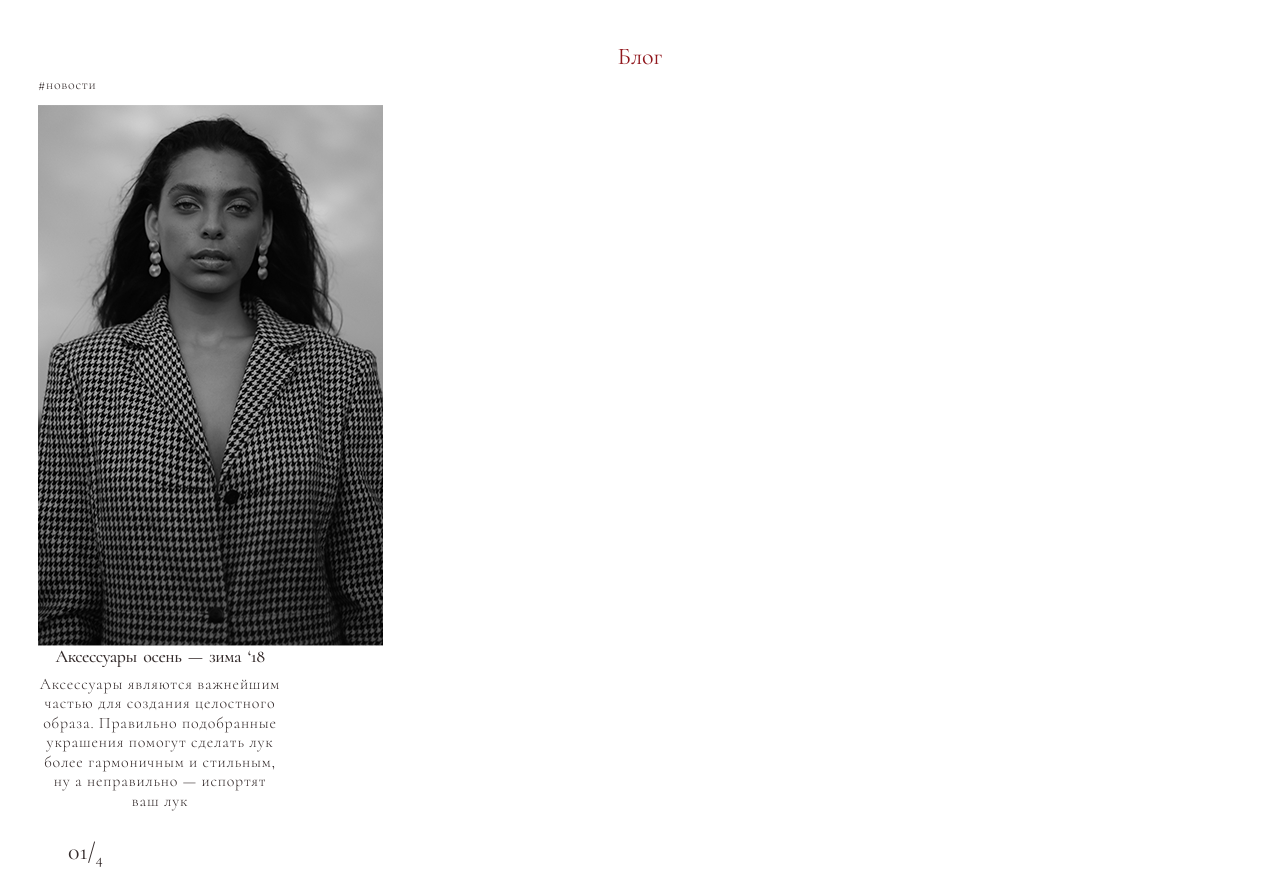
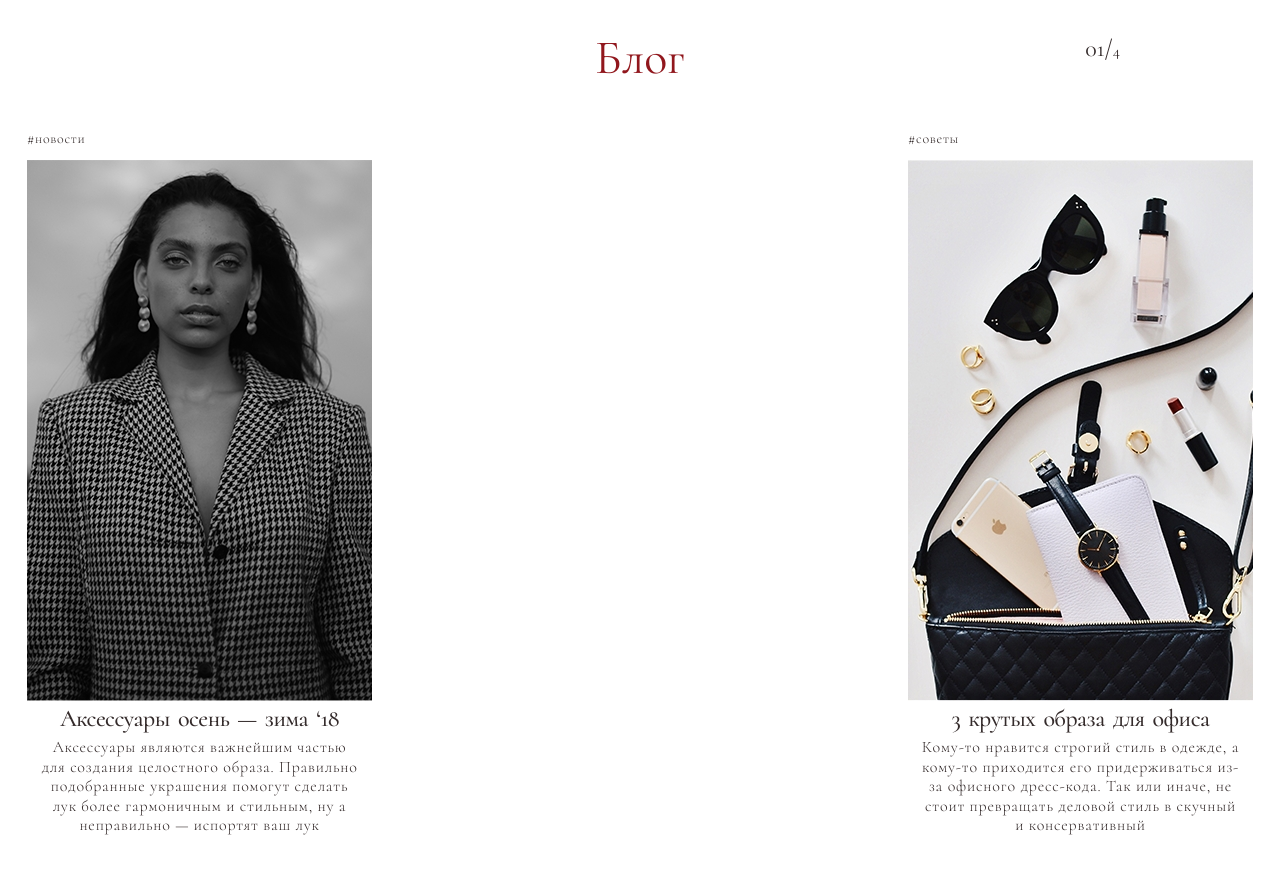
Before and after one commit to bunkerWHz/Women-s-shop, a website: page src/index.html in a window 1280 px wide. Shown: the part 2720-3591 px from the top of the page. Drawn offline with nearby package versions, Linux system fonts and the light colour scheme.

Commit message:
add 764 blog styles

```diff
--- a/src/index.html
+++ b/src/index.html
@@ -210,18 +210,18 @@
                               <p class="slide__desc">Аксессуары являются важнейшим частью для создания целостного образа. Правильно подобранные украшения помогут сделать лук более гармоничным и стильным, ну а неправильно — испортят ваш лук</p>
                               </a>
                     </article>
-                    <article class="slide">
-                            <a href="#" class="slide__link">
+                    <article class="slide slide--active">
+                            <a href="#" class="slide__link ">
                                 <ul class="tags">
-                                    <li class="tag">#новости</li>
+                                    <li class="tag">#советы</li>
                                 </ul>
                             <picture>
                                     <source srcset="/img/1400_blog_slide-2.jpg" media="(min-width:1440px)">
                                         <source srcset="/img/764_blog_slide-2.jpg"  media="(min-width:764px)">
                                   <img src="/img/320_blog_slide-2.jpg" alt="product image" class="slide__img">
                               </picture>
-                              <p class="slide__title">Аксессуары осень — зима ‘18</p>
-                              <p class="slide__desc">Аксессуары являются важнейшим частью для создания целостного образа. Правильно подобранные украшения помогут сделать лук более гармоничным и стильным, ну а неправильно — испортят ваш лук</p>
+                              <p class="slide__title">3 крутых образа для офиса</p>
+                              <p class="slide__desc">Кому-то нравится строгий стиль в одежде, а кому-то приходится его придерживаться из-за офисного дресс-кода. Так или иначе, не стоит превращать деловой стиль в скучный и консервативный</p>
                               </a>
                     </article>
                     <article class="slide">
--- a/src/styles/blog.scss
+++ b/src/styles/blog.scss
@@ -8,6 +8,9 @@ color: #79100b;
 font-family: "Cormorant";
 font-size: 14px;
 font-weight: 400;
+text-decoration: none;
+border-bottom: 1px solid #79100b;
+padding-bottom: 4px;
     }
     .container {
         margin: 0 auto;
@@ -97,3 +100,48 @@ letter-spacing: 0.7px;
         }
     }
 }
+
+@media screen and (min-width: 764px) {
+.blog {
+    padding: 0 27px;
+    padding-bottom: 10px;
+    position: relative;
+    &__title {
+        font-size: 48px;
+        margin-top: 8px;
+        margin-bottom: 45px;
+    }
+    .slider {
+        width: 100%;
+        justify-content: space-between;
+        margin-bottom: 49px;
+        &__nav {
+            display: inline-block;
+            left: unset;
+            bottom: unset;
+            position: absolute;
+            right: 133px;
+            top: -96px;
+        }
+        .slide {
+            width: 345px;
+            &__title {
+                font-size: 24px;
+                margin-top: 4px;
+                margin-bottom: 6px;
+            }
+            &__desc {
+                padding: 0 12px;
+                font-size: 16px;
+            }
+            .tag {
+                font-size: 16px;
+            }
+        }
+
+    }
+
+
+}
+
+}
```
Also changed, not shown: src/styles/blog.css, src/styles/blog.min.css, src/styles/main.css, src/styles/main.min.css.
